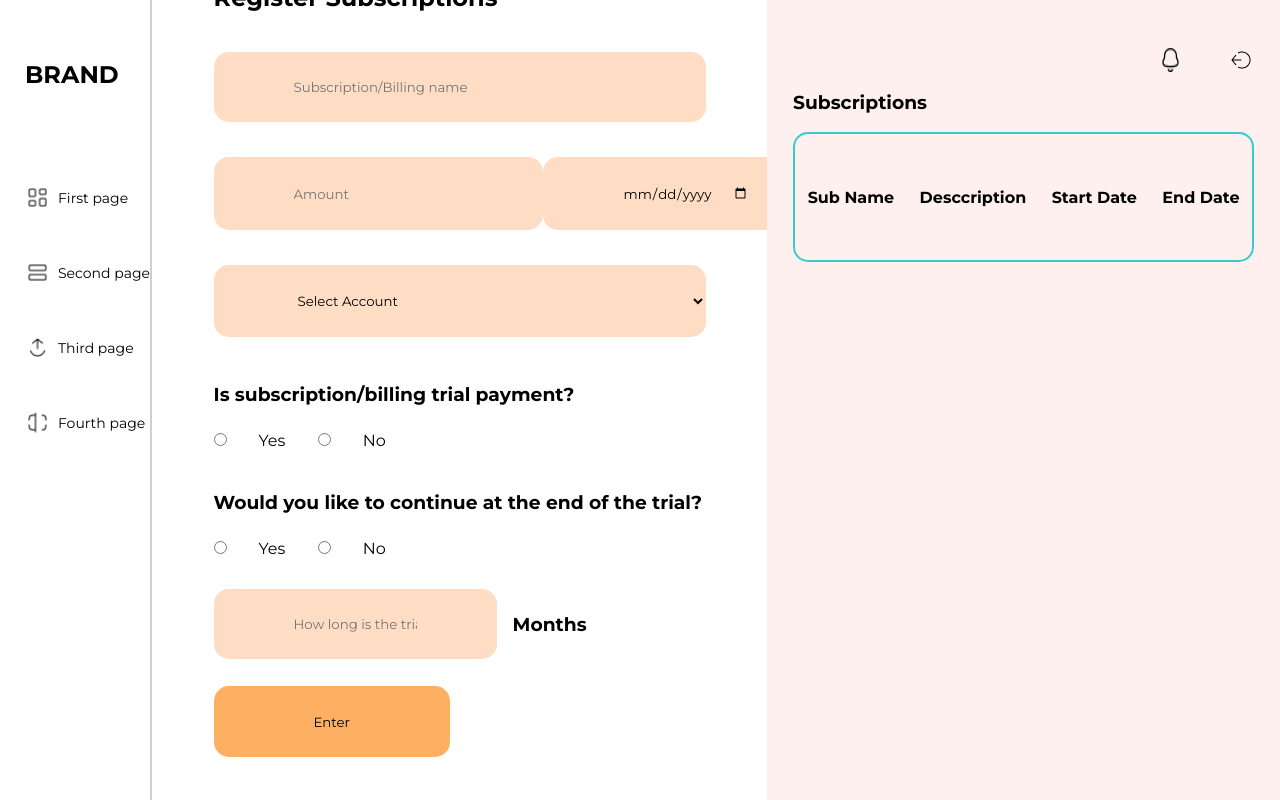
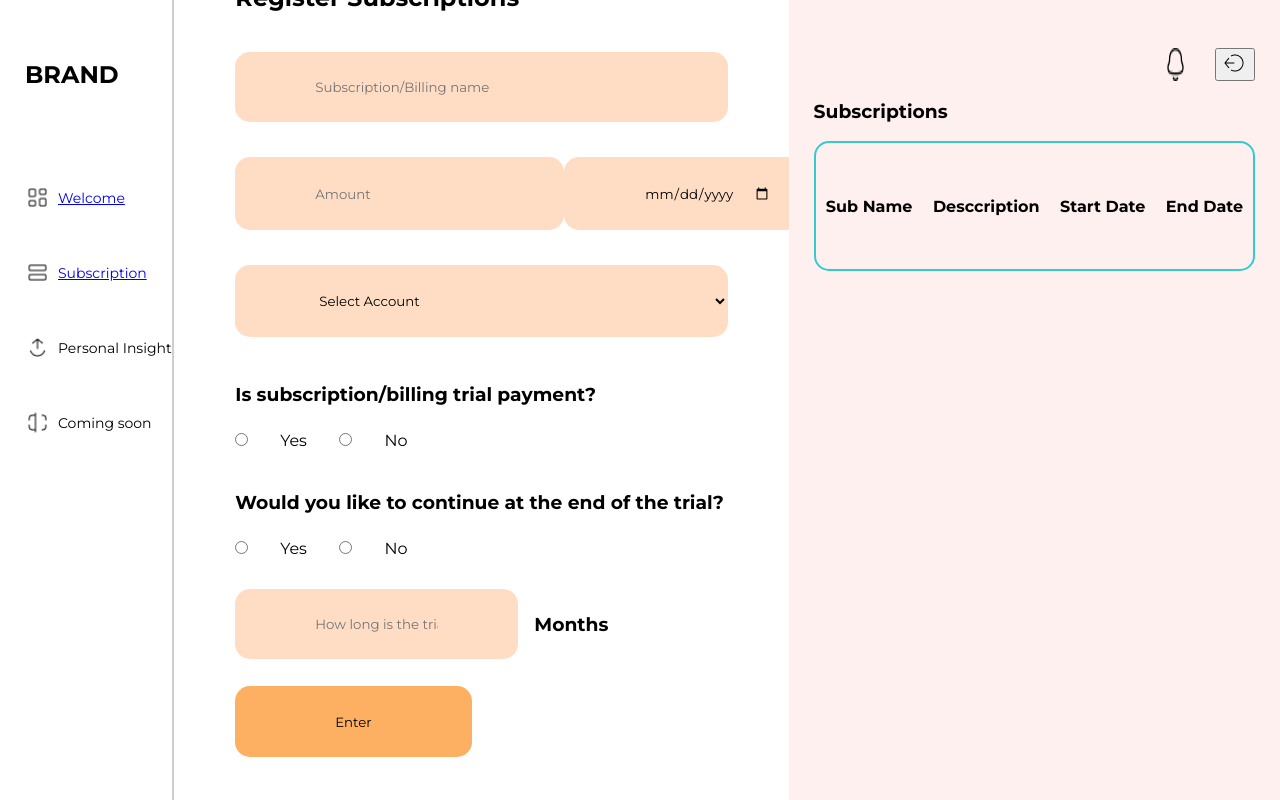
Before and after one commit to dinma-daniel/TRANZAKT, a React (Create React App) app in the folder frontend/: page /subscription in a window 1280 px wide. Built offline with nearby package versions, Linux system fonts and the light colour scheme.

Commit message:
minor ui tweaks

```diff
--- a/frontend/src/Components/MainContent.jsx
+++ b/frontend/src/Components/MainContent.jsx
@@ -1,6 +1,7 @@
 import React, { useState } from "react";
 import axios from "axios";
 import AccountRow from "./AccountRow";
+import Mono from "./mono";
 
 export default function MainContent(props) {
     const [accounts, setAccounts] = useState([
@@ -19,7 +20,10 @@ export default function MainContent(props) {
     return (
         <main className="mainContent pageColumn">
             <h1 className="mainHeader">Welcome {username}</h1>
-            <div className="welcomeContent"></div>
+            <div className="welcomeContent">
+                <h3 className="welcomeContent__text">We've done the dirty work for you. Have a look at your recent money moves.</h3>
+                <img className="formImg" src={require('../images/moneyhome.png').default} alt="money and coins"/>
+            </div>
             <section className="accountSection">
                 <h2 className="accountsSectionTitle">Your Accounts</h2>
                 <p className="seeMoreSection">see more</p>
@@ -27,6 +31,7 @@ export default function MainContent(props) {
                     <tbody>
                         {accounts.map(account => <AccountRow accName={account[0]} accNumber={account[1]} bankName={account[2]} key={accounts.indexOf(account)} />)}
                     </tbody>
+                    <Mono />
                 </table>
             </section>
             <section className="insightSection">
--- a/frontend/src/Components/SideNav.jsx
+++ b/frontend/src/Components/SideNav.jsx
@@ -1,3 +1,5 @@
+import {Link} from "react-router-dom"
+
 export default function SideNav(props) {
     return (
         <nav className="sideNav pageColumn">
@@ -5,19 +7,19 @@ export default function SideNav(props) {
             <ul className="navItems">
                 <li className="navItem">
                     <img className="navItemImage" src={require('../images/darhboard_alt.png').default} />
-                    <span>First page</span>
+                  <Link to="/welcome">  <span>Welcome</span></Link>
                 </li>
                 <li className="navItem">
                     <img className="navItemImage" src={require('../images/Menu.png').default} />
-                    <span>Second page</span>
+                  <Link to="/subscription">  <span>Subscription</span></Link>
                 </li>
                 <li className="navItem">
                     <img className="navItemImage" src={require('../images/Download_circle_light.png').default} />
-                    <span>Third page</span>
+                    <span>Personal Insight</span>
                 </li>
                 <li className="navItem">
                     <img className="navItemImage" src={require('../images/Scan_alt_light.png').default} />
-                    <span>Fourth page</span>
+                    <span>Coming soon</span>
                 </li>
             </ul>
         </nav>
--- a/frontend/src/Components/SubSection.js
+++ b/frontend/src/Components/SubSection.js
@@ -1,4 +1,21 @@
+import axios from "axios";
+
 const SubSection = () => {
+
+    const handleLogOut = async e => {
+        try {
+            e.preventDefault();
+            // send the username and password to the server
+            const { data } = await axios.post(`logout`);
+            localStorage.clear()
+            window.location.href = "/login"
+        }
+        catch (e) {
+            // this should appear as a dropdown indicating the error
+            console.log(e.response.data.message)
+            console.log(e)
+        }}
+
     return (
         <div className="sub__section">
             <div className="sub__section__body">
@@ -8,7 +25,7 @@ const SubSection = () => {
 </div>
             <div className="iconSec__right">
                 <img className="iconSectionIcon" src={require('../images/Notification.png').default}/>
-                <img className="iconSectionIcon" src={require('../images/Sign_out_circle_light.png').default}/>
+             <button>   <img onClick={handleLogOut} className="iconSectionIcon" src={require('../images/Sign_out_circle_light.png').default}/></button>
             </div>
 
             </div>
--- a/frontend/src/Components/WelcomePage.jsx
+++ b/frontend/src/Components/WelcomePage.jsx
@@ -1,7 +1,7 @@
 import SideNav from './SideNav';
 import MainContent from './MainContent';
 import SubscriptionSection from './SubscriptionSection';
-import Mono from "./mono";
+
 export default function WelcomePage(props) {
     const loggedInUser = localStorage.getItem("user");
     if (!loggedInUser) {
@@ -12,7 +12,7 @@ export default function WelcomePage(props) {
             <SideNav />
             <MainContent />
             <SubscriptionSection />
-            <Mono />
+
         </div>
     );
 }
--- a/frontend/src/Components/mono.jsx
+++ b/frontend/src/Components/mono.jsx
@@ -22,7 +22,7 @@ export default function Mono(props) {
 
   return (
     <div>
-      <button onClick={() => monoConnect.open()}>
+      <button onClick={() => monoConnect.open()} className='mono__btn'>
         Link account with Mono
       </button>
     </div>
--- a/frontend/src/Components/style.css
+++ b/frontend/src/Components/style.css
@@ -167,6 +167,7 @@ body {
   display: flex;
   flex-direction: column;
 }
+
 .mainHeader {
   font-size: 30px;
   font-weight: 600;
@@ -179,7 +180,26 @@ body {
   border-radius: 15px;
   background-color: #33cbcf;
   margin-bottom: 60px;
+  display: flex;
 }
+
+.formImg {
+  /* border: 1px solid black; */
+  height: 100%;
+  width: 20%;
+  margin: 0 auto;
+}
+
+.welcomeContent__text {
+  /* border: 1px solid black; */
+  font-size: xx-large;
+  width: 50%;
+  margin: 0 auto;
+  display: flex;
+  align-items: center;
+  height: 100%;
+}
+
 .accountsSectionTitle,
 .insightsSectionTitle {
   font-size: 20px;
@@ -220,6 +240,7 @@ body {
 }
 .accountRow {
   margin-bottom: 25px;
+  overflow-y: scroll;
 }
 /* Styles for the subscription Section */
 .subscriptionSection {
@@ -268,7 +289,6 @@ body {
   position: relative;
   right: 20px;
 }
-
 
 /* styling for subscription page  */
 
@@ -383,3 +403,11 @@ select {
   border: none;
   background-color: #ffddc4;
 }
+
+.mono__btn {
+  background-color: #feb062;
+  border-radius: 5px;
+  border: none;
+  padding: 1rem;
+  color: white;
+}
```
Also changed, not shown: frontend/src/images/moneyhome.png (added).
